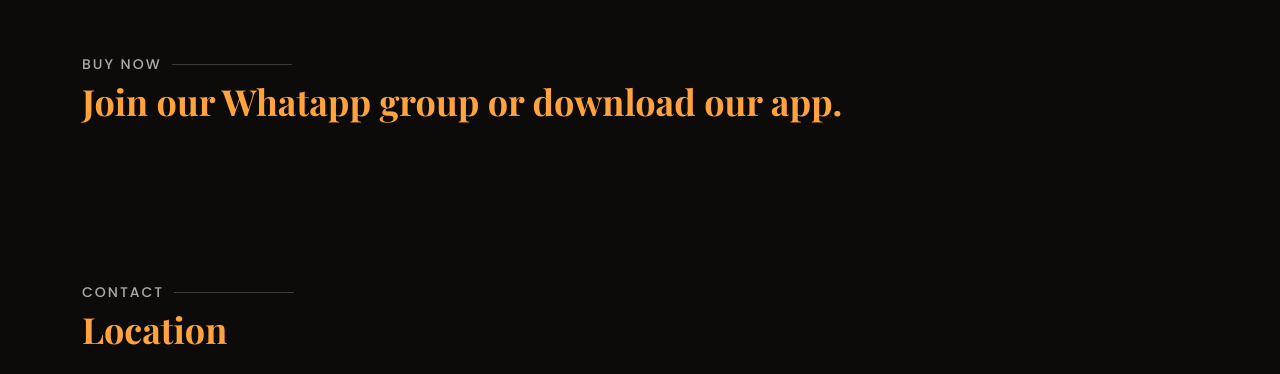
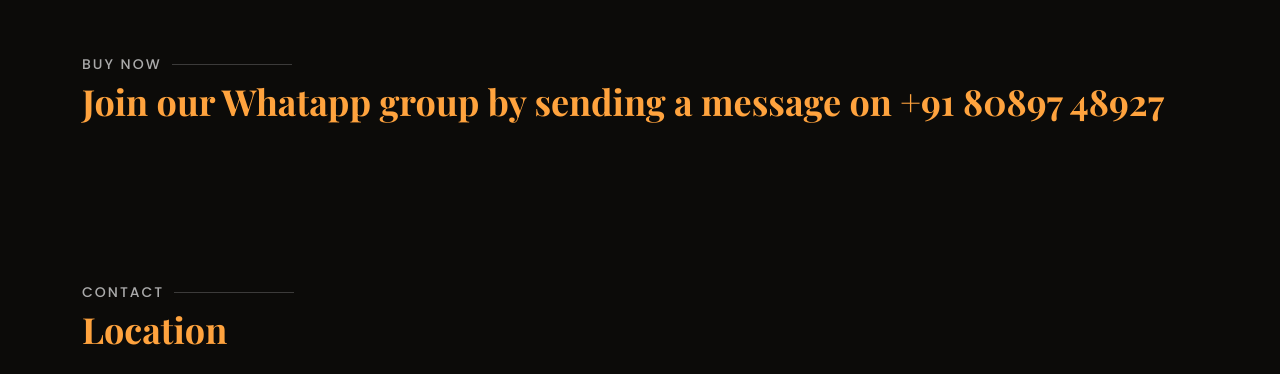
Before and after one commit to kuruvispice/kuruvispice.github.io, a plain HTML site: page index.html in a window 1280 px wide. Shown: the part 2071-2445 px from the top of the page. Drawn offline with nearby package versions, Linux system fonts and the light colour scheme; a web font is replaced by a local one.

Commit message:
Update Join our whatsapp group
removed download our app

```diff
--- a/index.html
+++ b/index.html
@@ -284,7 +284,7 @@
 
         <div class="section-title">
           <h2>Buy Now</h2>
-          <p>Join our Whatapp group or download our app.</p>
+          <p>Join our Whatapp group by sending a message on +91 80897 48927</p>
         </div>
 
       </div>
```
